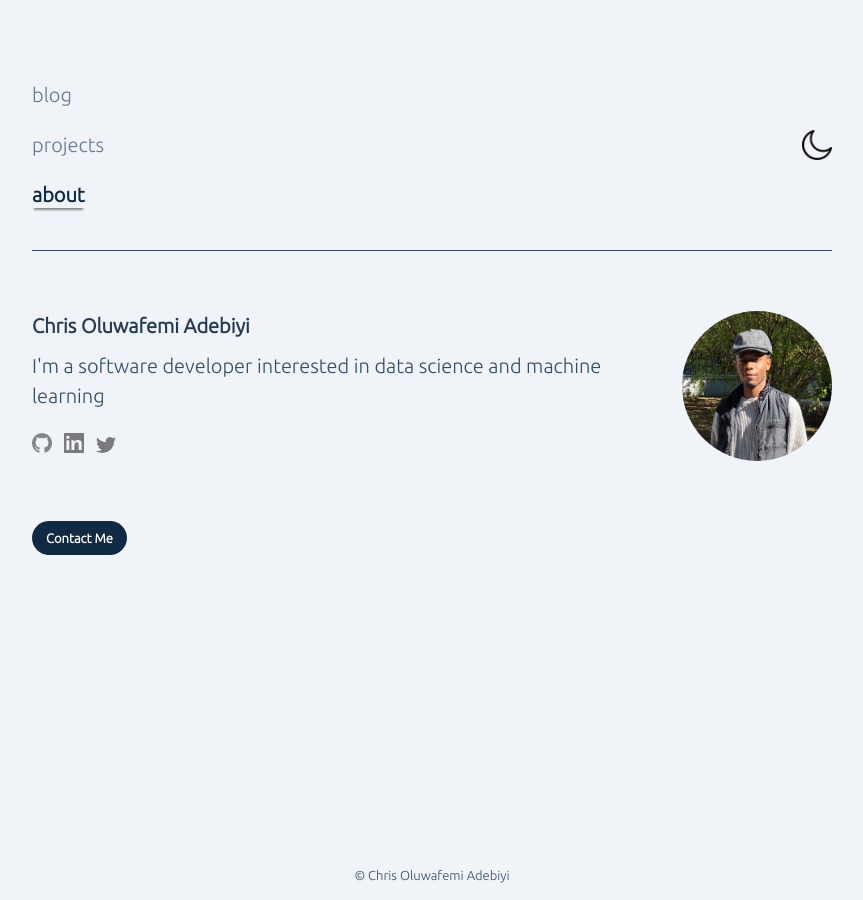
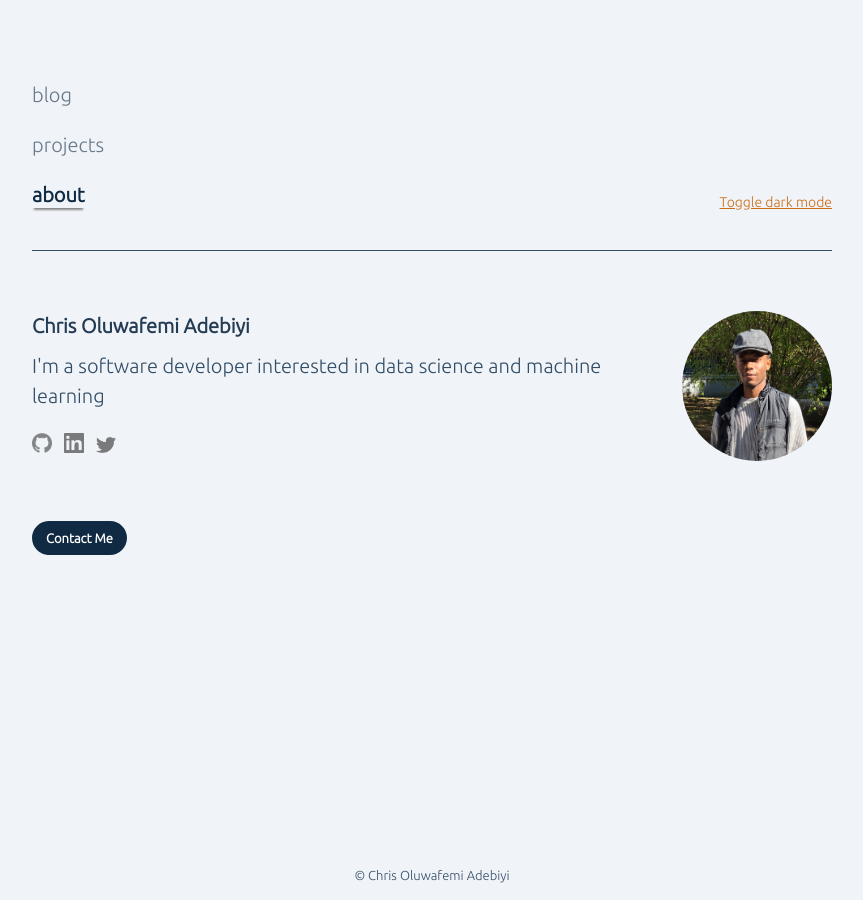
Before and after one commit to oluvvafemi/oluvvafemi.github.io, a Jekyll site: the page built from index.html, in a window 1280 px wide. Shown: the whole page, without its empty margins (208-1071 px from the left). Built offline with Jekyll 4.4.1, drawn with Linux system fonts in a browser that asks for light colours.

Commit message:
Replace theme icon with text

```diff
--- a/_layouts/default.html
+++ b/_layouts/default.html
@@ -37,7 +37,7 @@
             </li>
           {% endfor %}
         </ul>
-        <img src="assets/images/mode/moon.png" id="mode-switch">
+        <button id="mode-switch">Toggle dark mode</button>
       </div>
       {{ content }}
     </div>
--- a/assets/css/style.css
+++ b/assets/css/style.css
@@ -3,9 +3,7 @@ body {
   flex-direction: column;
   height: 100vh;
   margin: 0;
-  /* color: #334E68; */
   --text-color: #334E68;
-  /* background-color: #F0F4F8; */
   --bkg-color: #F0F4F8;
 }
 
@@ -15,13 +13,11 @@ body, input, textarea, button {
 
 a {
   text-decoration: none;
-  /* color: #102A43; */
   --text-color: #102A43;
  }
 .container {
   display: flex;
   flex-direction: column;
-  /* align-items: flex-start; */
   align-items: center;
   padding-top: 80px;
   padding-left: 80px;
@@ -44,7 +40,7 @@ ul {
   padding-bottom: 40px;
   display: flex;
   justify-content: space-between;
-  align-items: center;
+  align-items:baseline;
   width: 85vw;
 }
 
@@ -53,8 +49,15 @@ ul {
 }
 
 #mode-switch {
-  width: 30px;
-  height: 30px;
+  font-size: .7em;
+  text-decoration: underline;
+  color: #CB6E17;
+  align-self: flex-end;
+  cursor: pointer;
+  border: none;
+  background: none;
+  margin: 0;
+  padding: 0;
 }
 
 .footer {
@@ -66,14 +69,11 @@ ul {
 }
 
 body.dark-mode {
-  /* background-color: #243B53; */
   --bkg-color: #243B53;
-  /* color: #D9E2EC; */
   --text-color: #D9E2EC;
 }
 
 body.dark-mode a {
-  /* color: #D9E2EC; */
   --text-color: #D9E2EC;
 }
 
@@ -108,20 +108,16 @@ body.dark-mode a {
 
 @media (prefers-color-scheme: dark) {
   body {
-    /* background-color: #243B53; */
     --bkg-color: #243B53;
-    /* color: #D9E2EC; */
     --text-color: #D9E2EC;
   }
 
   body a {
-    /* color: #D9E2EC; */
     --text-color: #D9E2EC;
   }
 
   body.light-mode {
     --text-color: #334E68;
-    /* background-color: #F0F4F8; */
     --bkg-color: #F0F4F8;
   }
 
--- a/assets/js/main.js
+++ b/assets/js/main.js
@@ -1,31 +1,12 @@
 let modeToggle = () =>  {
   if (prefersDarkScheme.matches) {
     document.body.classList.toggle('light-mode')
-    changeModeIcon()
   } else {
     document.body.classList.toggle('dark-mode')
-    changeModeIcon()
   }
-}
-
-let changeModeIcon = () => {
-  counter++
-  modeSwitch.src = modeIcons[counter%2]
 }
 
 const modeSwitch = document.querySelector('#mode-switch')
 const prefersDarkScheme = window.matchMedia("(prefers-color-scheme: dark)");
-let switchIcons =['assets/images/mode/moon.png', 'assets/images/mode/sun-64.png']
-let modeIcons
-let counter = 0
 
-window.addEventListener('load', () => {
-  if (prefersDarkScheme.matches) {
-    modeSwitch.src = switchIcons[1]
-    modeIcons = switchIcons.reverse()
-  }
-  else {
-    modeIcons = switchIcons
-  }
-})
 modeSwitch.addEventListener('click', modeToggle )
```
